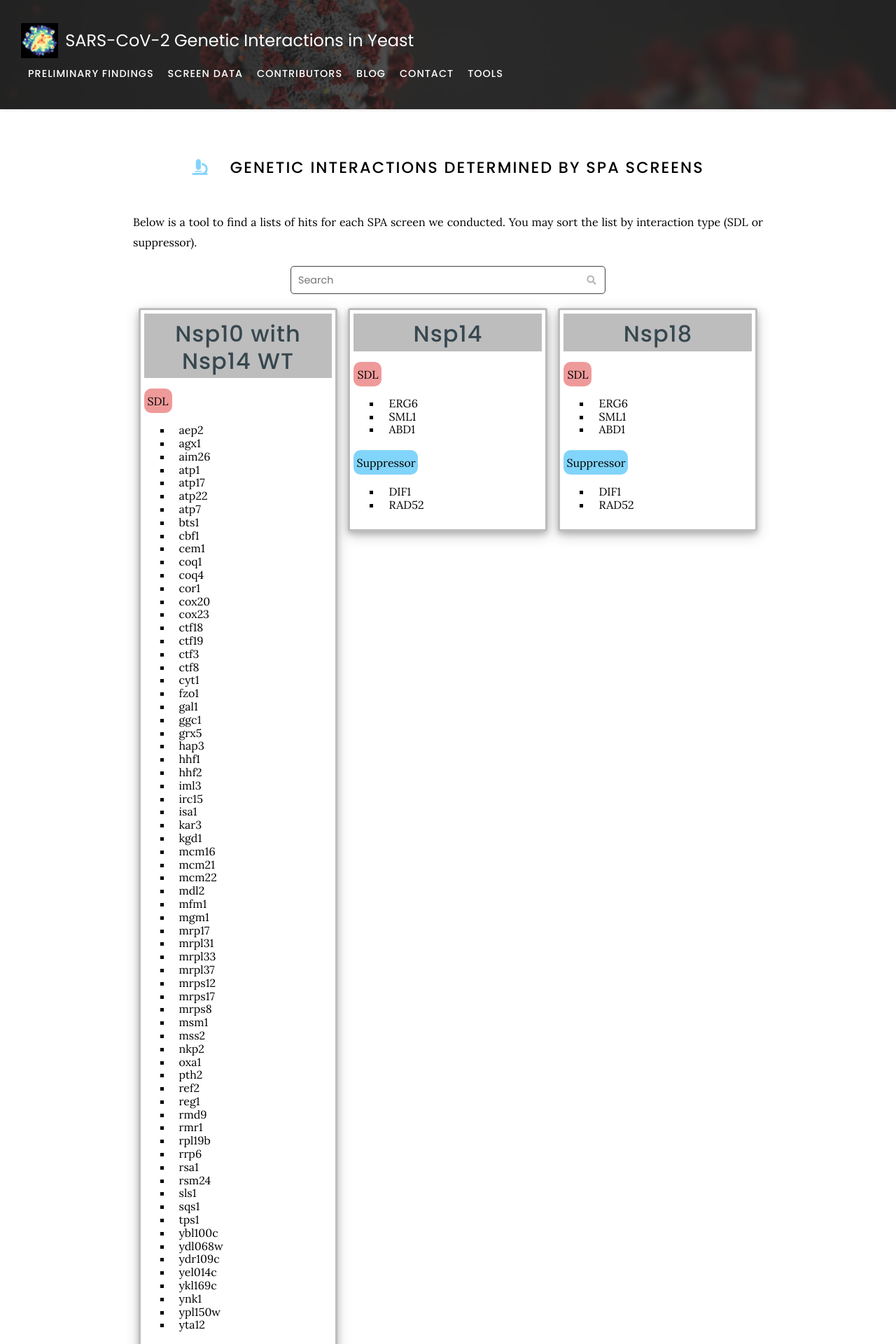
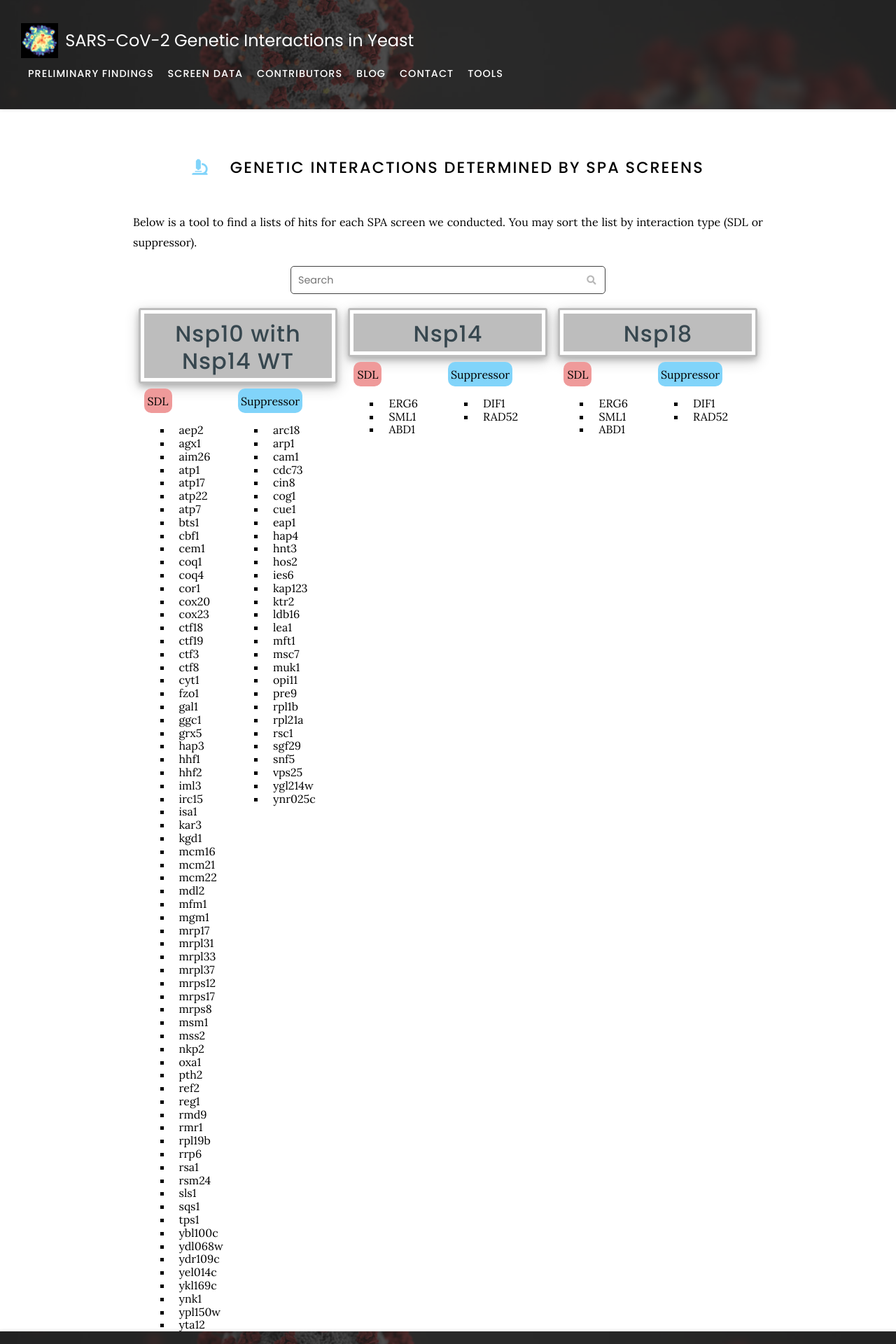
Before and after one commit to meganwang08/SARS-CoV-2-Genetic-Interactions-in-Yeast, a Jekyll site: the page built from genetic interactions/index.md, in a window 1280 px wide. Shown: the top 1920 px of the page at 70% size. Built offline with Jekyll 4.4.1, drawn with Linux system fonts in a browser that asks for light colours; nearby versions of some CDN libraries.

```diff
--- a/_includes/genetic-interactions-list.html
+++ b/_includes/genetic-interactions-list.html
@@ -15,21 +15,25 @@
         </div>
 
       {% comment %}<div class="column-1">{% endcomment %}
+      <div class="column-1">
         <p id="rcorners1" style="margin-top:15px;text-align:center"> SDL </p>
         <ul>
           {%- for SDL in item.SDL -%}
           <li style="margin-top:-10px;margin-bottom:-5px;">{{SDL}}</li>
           {%- endfor -%}
         </ul>
+      </div>
       {% comment %}</div>{% endcomment %}
 
       {% comment %}<div class="column-2">{% endcomment %}
+      <div class="column-2">
         <p style="margin-top:15px;" id="rcorners2"> Suppressor </p>
         <ul>
           {%- for SUP in item.SUP -%}
           <li style="margin-top:-10px;margin-bottom:-5px;">{{SUP}}</li>
           {%- endfor -%}
         </ul>
+      </div>
       {% comment %}</div>{% endcomment %}
       <div class="break">
       </div>
```
